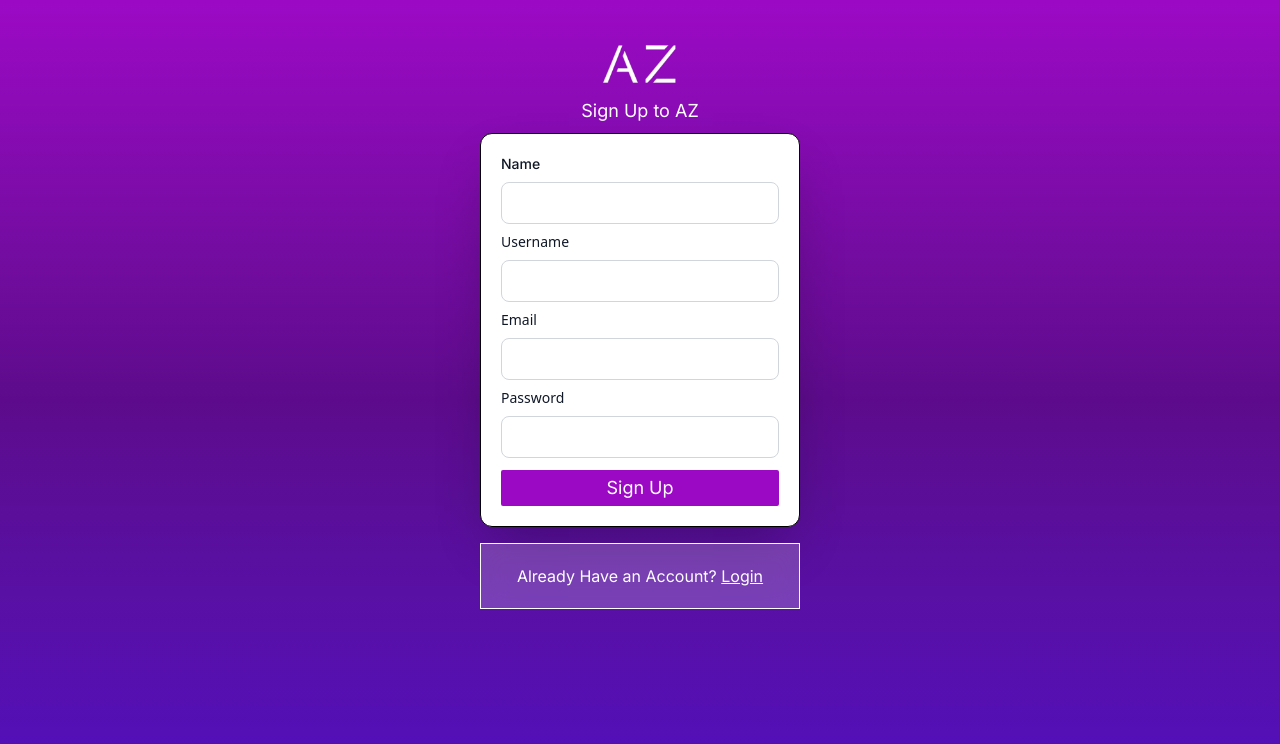
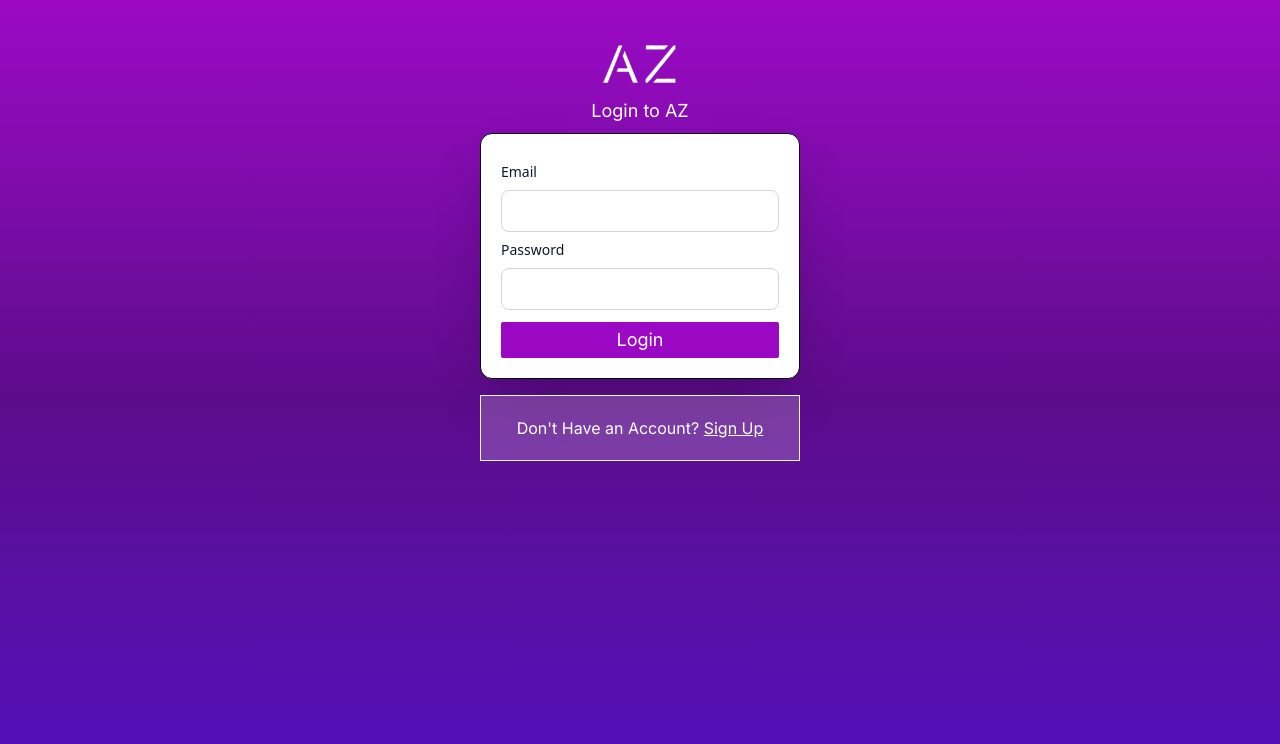
Before and after one commit to adhamehab2112/AZ-Management, a React (Vite) app: page / in a window 1280 px wide. Shown: the top 744 px of the page. Built offline with nearby package versions, Linux system fonts and the light colour scheme.

Commit message:
login page

```diff
--- a/src/App.tsx
+++ b/src/App.tsx
@@ -1,13 +1,15 @@
 import { useState } from 'react'
 import LandingPage from './pages/landingPage/LandingPage'
 import SignUp from './pages/SignUp/SignUp'
+import Login from './pages/Login/Login'
 function App() {
-  const [count, setCount] = useState(0)
+
 
   return (
     <>
       {/*<LandingPage/> */}
-      <SignUp/>
+      {/*<SignUp/>*/}
+      <Login/>
 
     </>
   )
--- /dev/null
+++ b/src/pages/Login/Login.tsx
@@ -0,0 +1,68 @@
+import AZ_Logo from "../../assets/logo2.png"
+import { useFormik } from "formik";
+import axios from "axios";
+interface LoginFormValues {
+    email: string,
+    password: string,
+
+}
+
+function Login() {
+    async function handleLoginSubmit(formValues: LoginFormValues) {
+        try {
+            let response = await axios.post(`http://147.93.127.229:3008/account/login`, {
+                email: formValues.email,
+                password: formValues.password,
+            });
+            console.log(response);
+        }
+        catch (e: any) {
+            console.log(e);
+
+        }
+    }
+
+    let formik = useFormik<LoginFormValues>({
+        initialValues: {
+            email: '',
+            password: '',
+        },
+        onSubmit: handleLoginSubmit
+    });
+
+    return (
+        <div className=" bg-gradient-to-b from-[#9c09c5] via-[#5d0b8c] to-[#520ebe] min-h-screen">
+            <div className="pt-10 text-center">
+                <img className="w-20 mx-auto" src={AZ_Logo} />
+                <p className="mt-3 text-white  font-display text-lg">Login to AZ</p>
+            </div>
+            <div className="bg-white w-1/4 border rounded-xl shadow-2xl p-5 mx-auto mt-2">
+                <form className="mx-auto" onSubmit={formik.handleSubmit}>
+                    <div className="mt-2">
+                        <label htmlFor="email" className="block mb-2 text-sm font-medium text-gray-900 ">Email</label>
+                        <input
+                            onChange={formik.handleChange}
+                            onBlur={formik.handleBlur}
+                            value={formik.values.email}
+                            type="email" id="email" className=" w-full border border-gray-300 text-gray-900 text-sm rounded-lg focus:ring-blue-500 focus:border-blue-500 block  p-2.5 " required />
+                    </div>
+                    <div className="mt-2">
+                        <label htmlFor="password" className="block mb-2 text-sm font-medium text-gray-900 ">Password</label>
+                        <input
+                            onChange={formik.handleChange}
+                            onBlur={formik.handleBlur}
+                            value={formik.values.password}
+                            type="password" id="password" className=" w-full border border-gray-300 text-gray-900 text-sm rounded-lg focus:ring-blue-500 focus:border-blue-500 block  p-2.5 " required />
+                    </div>
+                    <button type="submit" className="font-display text-white bg-[#9c09c5] mt-3 w-full rounded-xs py-1 text-lg  cursor-pointer hover:bg-[#c17dd4] transition-all duration-200">Login</button>
+                </form>
+
+            </div>
+            <div className="mx-auto w-1/4 text-center mt-4 p-5 border border-white bg-white/20 backdrop-blur-md">
+                <p className="text-white font-display">Don't Have an Account? <span className="underline cursor-pointer">Sign Up</span></p>
+            </div>
+        </div>
+    );
+}
+
+export default Login
--- a/src/pages/landingPage/LandingPage.tsx
+++ b/src/pages/landingPage/LandingPage.tsx
@@ -1,4 +1,3 @@
-import React from 'react'
 import NavBar from '../../components/NavBar/NavBar'
 import Footer from '../../components/Footer/Footer'
 import StarsBackground from '../../components/Background/Background'
```
